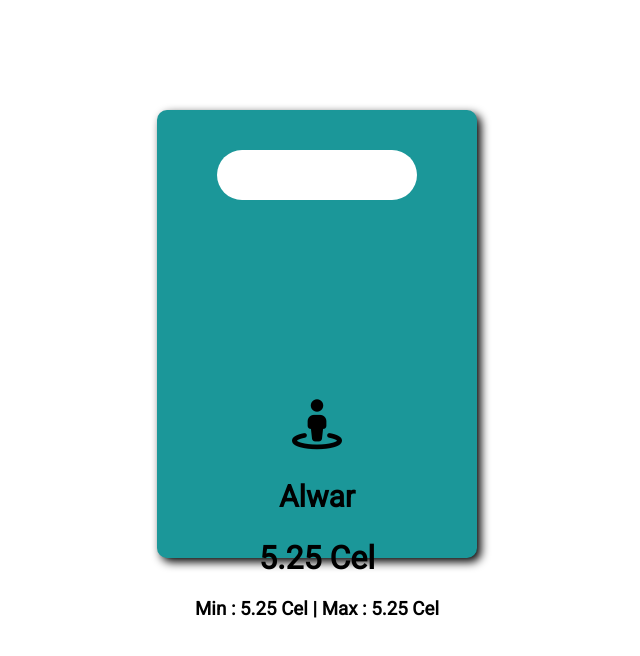
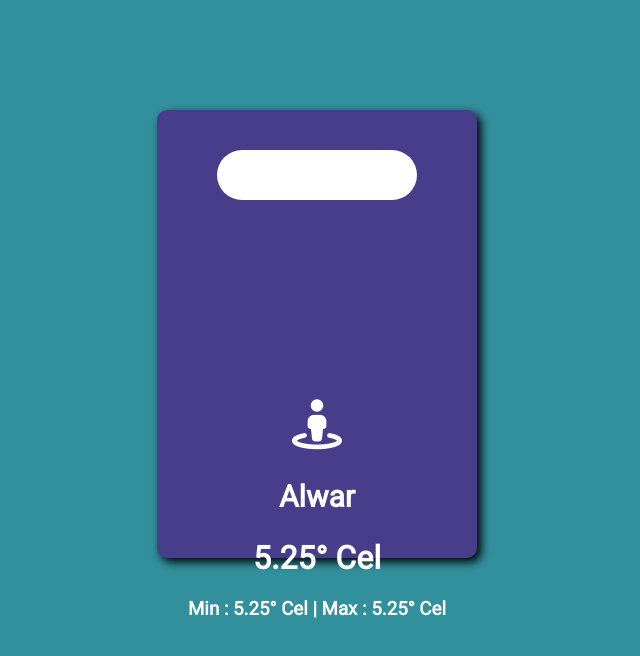
Before and after one commit to sajalkumar07/Weather-App, a React (Create React App) app: page / in a window 1280 px wide. Shown: the top 656 px of the page, without its empty margins (323-963 px from the left). Built offline with nearby package versions, Linux system fonts and the light colour scheme.

Commit message:
update changes

```diff
--- a/src/App.css
+++ b/src/App.css
@@ -1,5 +1,11 @@
 @import url('https://fonts.googleapis.com/css2?family=Montserrat:wght@500;700&family=Roboto&display=swap');
 
+body{
+  margin: 0;
+  padding: 0;
+  box-sizing: border-box;
+  background-color: #32909c;
+}
 .box{
   display: flex;
   justify-content: center;
@@ -8,12 +14,13 @@
 .inputData{
   height: 35vw;
   width: 25%;
-  background-color: rgb(27, 151, 153);
+  background-color:  #483D8B  ;
   display: flex;
   justify-content: center;
   margin-top: 110px;
   border-radius: 10px;
   box-shadow: 4px 4px 10px rgba(0, 0, 0, 4);
+
 }
 .textArea{
   width: 200px;
@@ -31,6 +38,7 @@
   text-align: center;
   top: 50%;
   animation: wave 3s infinite;
+  color: #ffffff;
 }
 @keyframes wave {
   0% {
--- a/src/App.js
+++ b/src/App.js
@@ -16,9 +16,9 @@ const App = () => {
             <i className="fa-solid fa-street-view"></i>
           </h2>
           <h2 className='location-name'>Alwar</h2>
-          <h1 className='temp'>5.25 Cel</h1>
+          <h1 className='temp'>5.25° Cel</h1>
           <h3 className='tempmin_max'>
-          Min : 5.25 Cel | Max : 5.25 Cel
+          Min : 5.25° Cel | Max : 5.25° Cel
           </h3>
         </div>
       </div>
```
